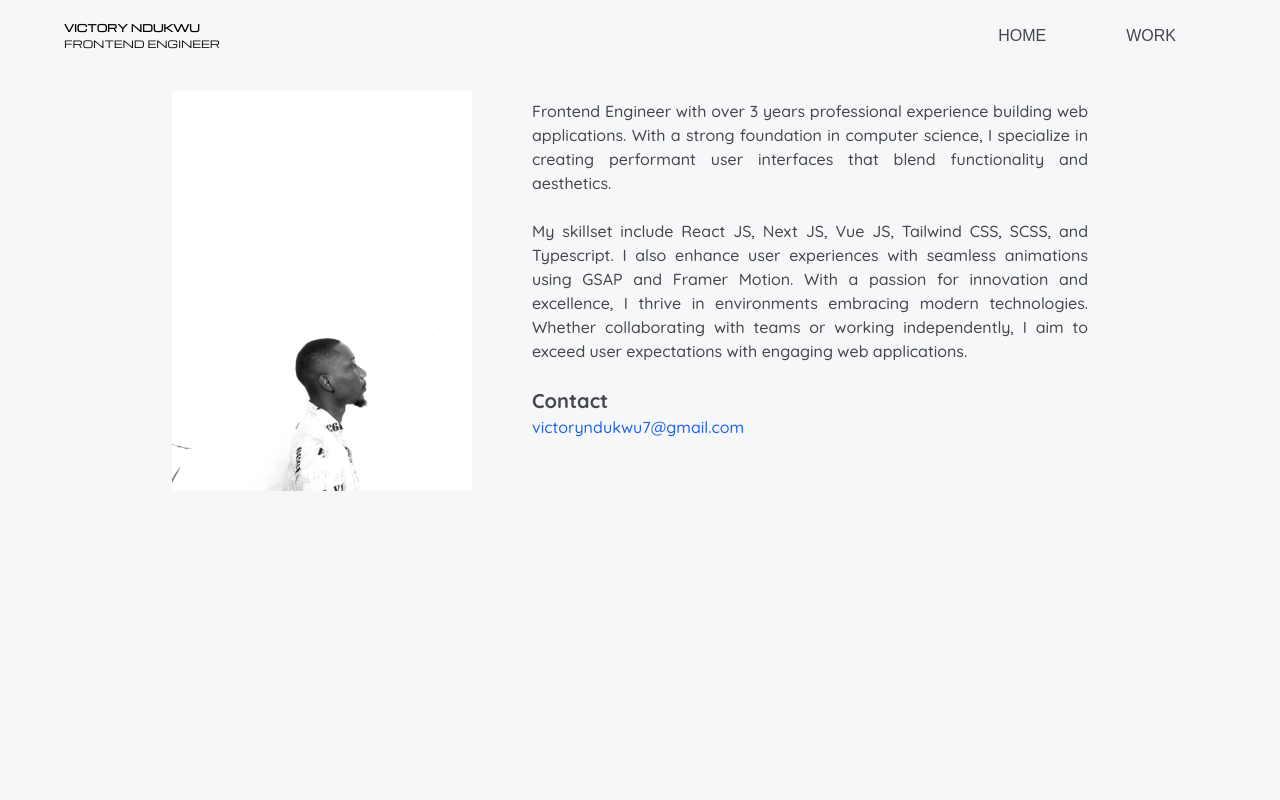
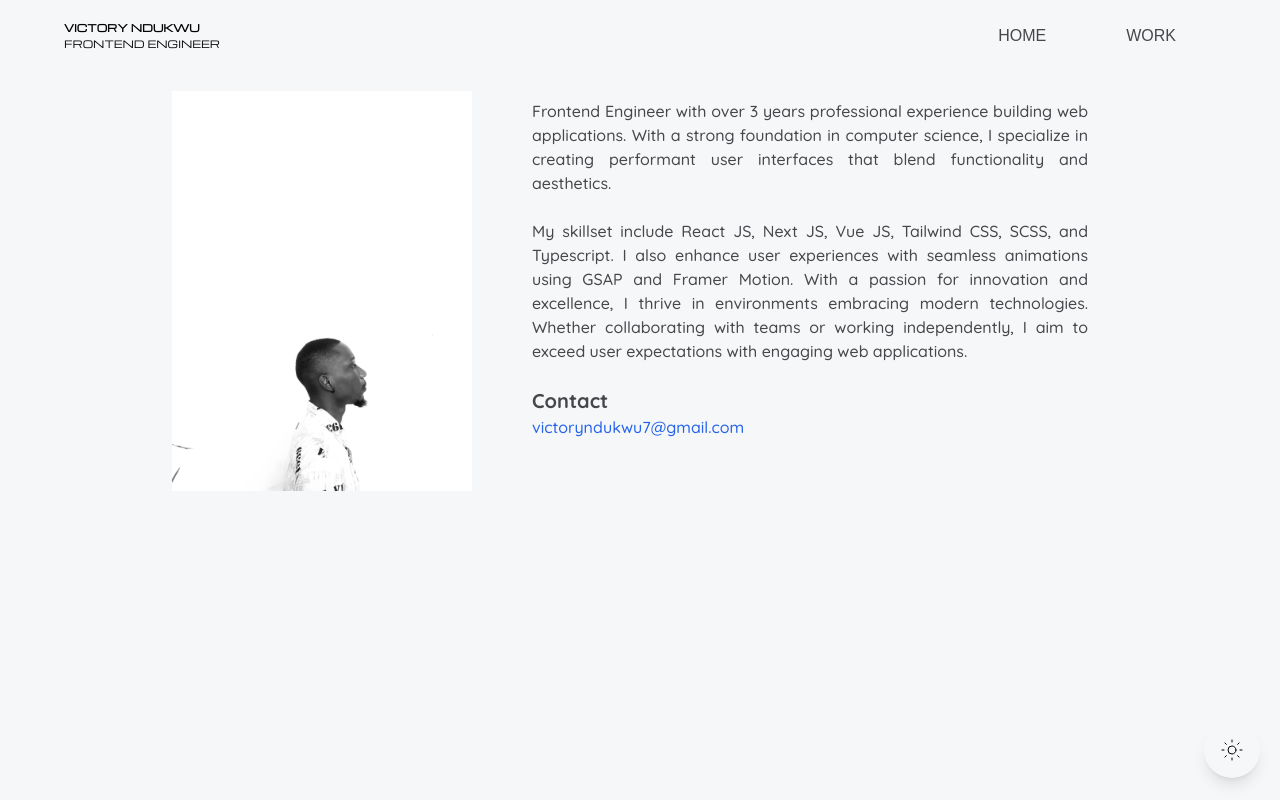
Before and after one commit to victoryndukwu/folio_v1, a Next.js app: page / in a window 1280 px wide. Built offline with nearby package versions, Linux system fonts and the light colour scheme; a web font is replaced by a local one.

Commit message:
feat: add the theme switch button

```diff
--- a/app/components/ComingSoon.tsx
+++ b/app/components/ComingSoon.tsx
@@ -17,7 +17,6 @@ function ComingSoon() {
                         animate={{
                             opacity: 1,
                             x: -20
-
                         }}
                         transition={{
                             delay: 3,
@@ -31,6 +30,7 @@ function ComingSoon() {
                             alt='A portrait of myself'
                             width={500}
                             height={700}
+                            priority={true}
                         />
                     </motion.div>
 
--- a/app/components/Navbar.tsx
+++ b/app/components/Navbar.tsx
@@ -10,11 +10,7 @@ import { michroma, unbounded } from '@/utils/fonts';
 
 function Navbar() {
 
-    const [darkTheme, setDarkTheme] = useState(false)
     const [menu, showMenu] = useState(false)
-    const handleDarkTheme = () => setDarkTheme(!darkTheme)
-
-
     return (
         <nav className={`grid place-items-center py-5 ${unbounded.className}`}>
             <div className='flex items-center justify-between w-[90vw]'>
@@ -27,10 +23,6 @@ function Navbar() {
                     }
                 </div>
                 <div className='hover:cursor-pointer p-1 border-black border rounded md:hidden'>
-                    {/* {darkTheme ?
-                        (<Sun onClick={handleDarkTheme} strokeWidth={1} />) :
-                        (<Moon onClick={handleDarkTheme} strokeWidth={1} />)} */}
-                    {/* <Menu strokeWidth={1} onClick={() => showMenu(!menu)} /> */}
                     <p onClick={() => showMenu(!menu)}>MENU</p>
                 </div>
             </div>
@@ -51,7 +43,6 @@ function Navbar() {
                     </motion.div>
                 )
             }
-
         </nav>
     )
 }
--- /dev/null
+++ b/app/components/ThemeSwitch.tsx
@@ -0,0 +1,26 @@
+'use client'
+import React, { useState } from 'react'
+import { Sun, Moon } from 'lucide-react';
+
+function ThemeSwitch() {
+    type Theme = 'light' | 'dark'
+    const [theme, setTheme] = useState<Theme>('light')
+
+    function handleTheme() {
+        if (theme === 'light') {
+            setTheme('dark')
+        } else {
+            setTheme('light')
+        }
+    }
+
+    return (
+        <button className='fixed md:bottom-5 md:right-5 bottom-2 right-2 rounded-full p-4 shadow-lg animate-bounce'>
+            {theme === 'light' ?
+                (<Sun onClick={handleTheme} strokeWidth={1} />) :
+                (<Moon onClick={handleTheme} strokeWidth={1} />)}
+        </button>
+    )
+}
+
+export default ThemeSwitch
--- a/app/layout.tsx
+++ b/app/layout.tsx
@@ -1,6 +1,7 @@
 import type { Metadata } from "next";
 import "./globals.css";
 import { Navbar } from "./components";
+import ThemeSwitch from "./components/ThemeSwitch";
 
 export const metadata: Metadata = {
   title: "Victory Ndukwu | Frontend Engineer",
@@ -17,6 +18,7 @@ export default function RootLayout({
       <body className={`flex flex-col bg-lightGray`}>
         <Navbar />
         {children}</body>
+      <ThemeSwitch />
     </html>
   );
 }
```
